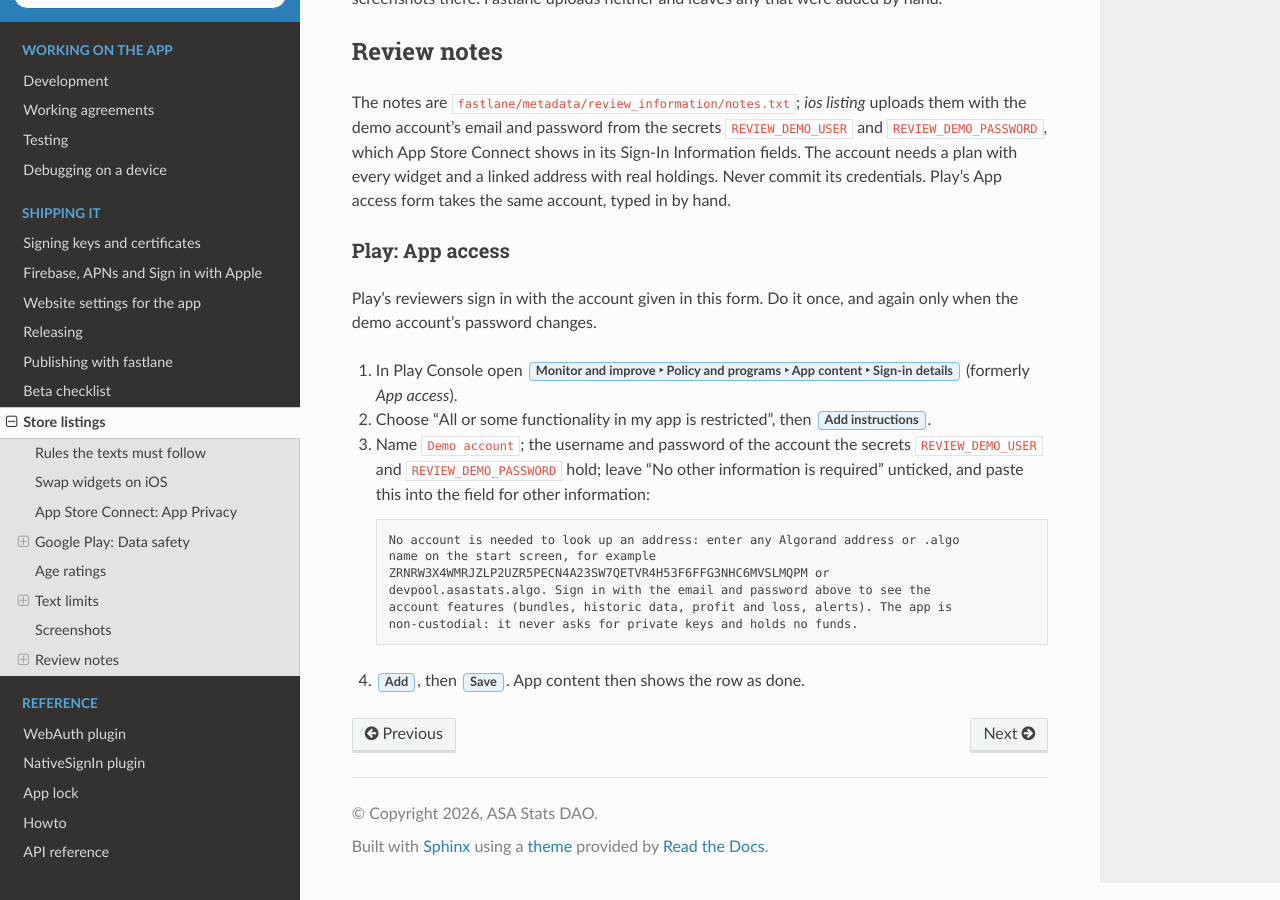
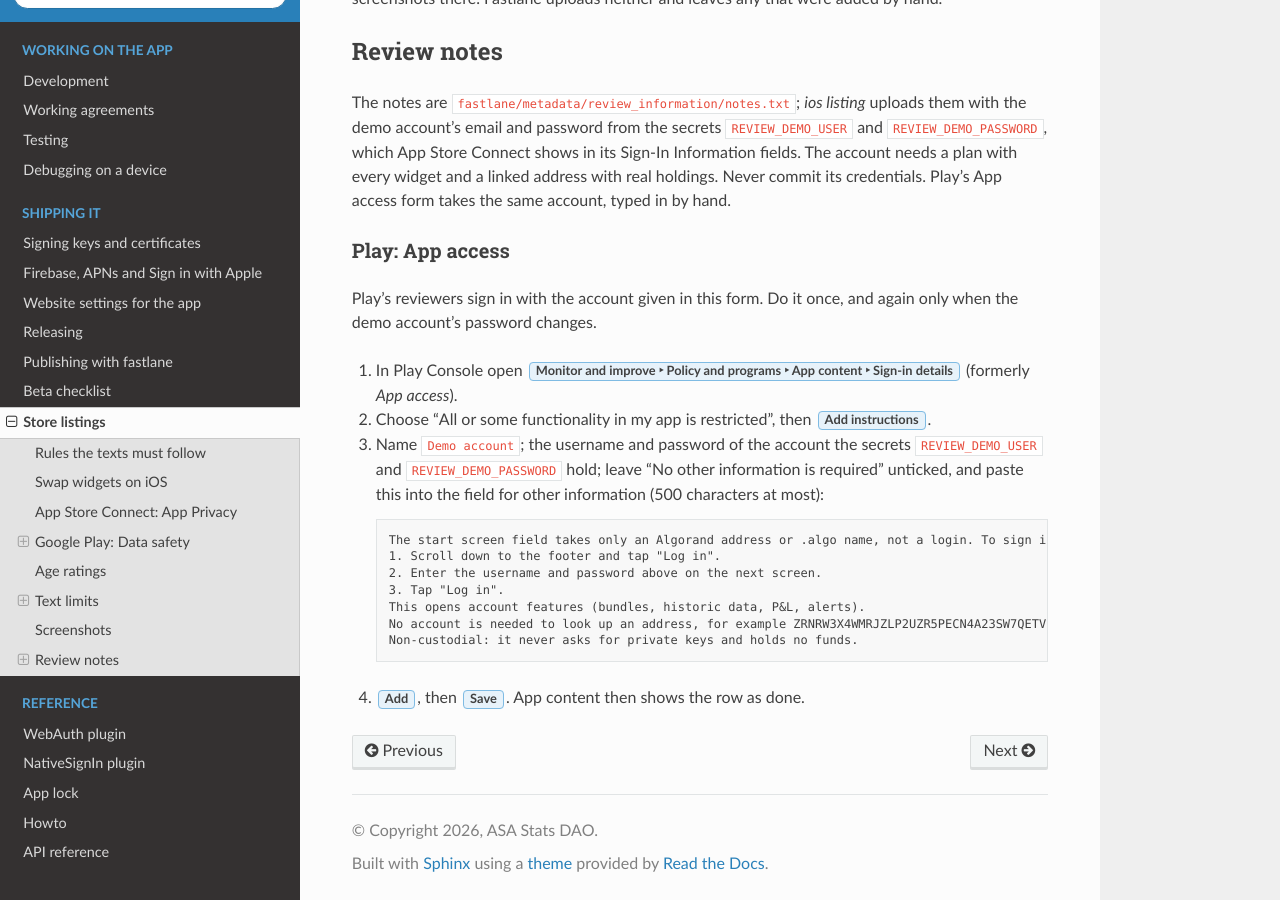
Before and after one commit to asastats/mobile, a Sphinx documentation site: the page built from docs/store_listing.rst, in a window 1280 px wide and 900 px high, scrolled down 5746 px. Built offline with Sphinx 7.4.7 and the Read the Docs theme 3.1.0, drawn with Linux system fonts in a browser that asks for light colours; the version number is read from the project's files by our own code.

Commit message:
Updated App Store notes text

```diff
--- a/docs/store_listing.rst
+++ b/docs/store_listing.rst
@@ -347,15 +347,17 @@ when the demo account's password changes.
    :guilabel:`Add instructions`.
 #. Name ``Demo account``; the username and password of the account the secrets
    ``REVIEW_DEMO_USER`` and ``REVIEW_DEMO_PASSWORD`` hold; leave "No other information is
-   required" unticked, and paste this into the field for other information:
+   required" unticked, and paste this into the field for other information
+   (500 characters at most):
 
    .. code-block:: text
 
-      No account is needed to look up an address: enter any Algorand address or .algo
-      name on the start screen, for example
-      ZRNRW3X4WMRJZLP2UZR5PECN4A23SW7QETVR4H53F6FFG3NHC6MVSLMQPM or
-      devpool.asastats.algo. Sign in with the email and password above to see the
-      account features (bundles, historic data, profit and loss, alerts). The app is
-      non-custodial: it never asks for private keys and holds no funds.
+      The start screen field takes only an Algorand address or .algo name, not a login. To sign in:
+      1. Scroll down to the footer and tap "Log in".
+      2. Enter the username and password above on the next screen.
+      3. Tap "Log in".
+      This opens account features (bundles, historic data, P&L, alerts).
+      No account is needed to look up an address, for example ZRNRW3X4WMRJZLP2UZR5PECN4A23SW7QETVR4H53F6FFG3NHC6MVSLMQPM or devpool.asastats.algo.
+      Non-custodial: it never asks for private keys and holds no funds.
 
 #. :guilabel:`Add`, then :guilabel:`Save`. App content then shows the row as done.
```
Also changed, not shown: docs/logbook.md (+20 -0 lines), 1 other file.
